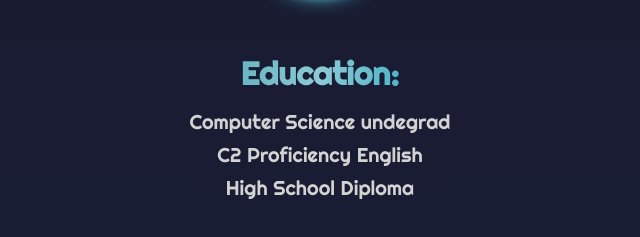
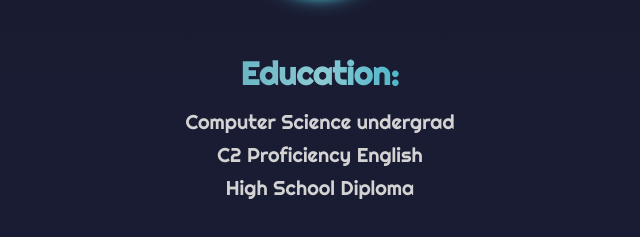
Before and after one commit to mianagn/PersonalPortfolio, a plain HTML site: page index.html in a window 1280 px wide. Shown: the part 1887-2124 px from the top of the page, 320-960 px from the left. Drawn offline with nearby package versions, Linux system fonts and the light colour scheme.

Commit message:
Update index.html

```diff
--- a/index.html
+++ b/index.html
@@ -110,7 +110,7 @@
       <img src="images/pfp.png" alt="Profile Picture" class="about-image">
       <h2 class="education-header">Education:</h2>
       <ul class="education-list">
-        <li>Computer Science undegrad</li>
+        <li>Computer Science undergrad</li>
         <li>C2 Proficiency English</li>
         <li>High School Diploma</li>
       </ul>
```
